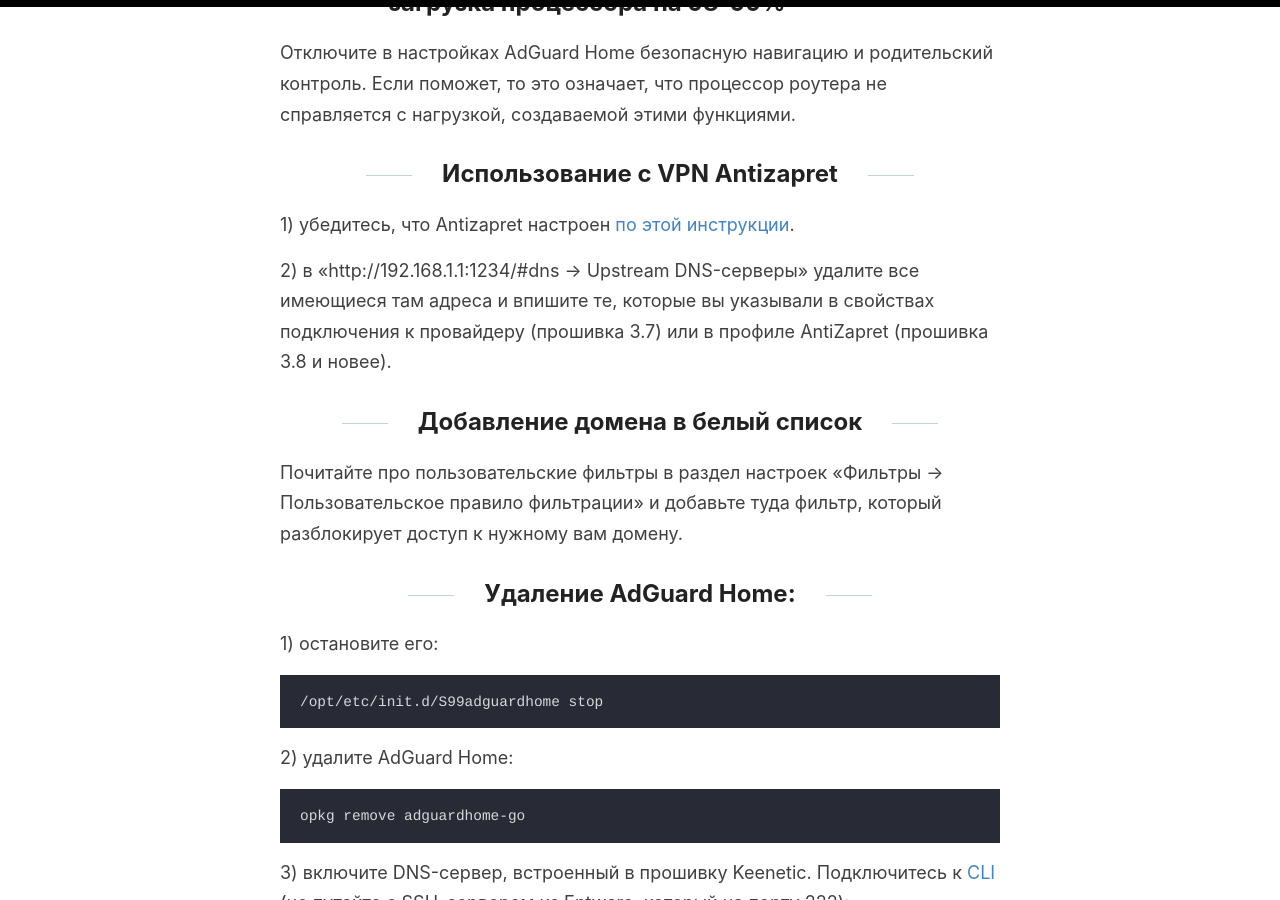
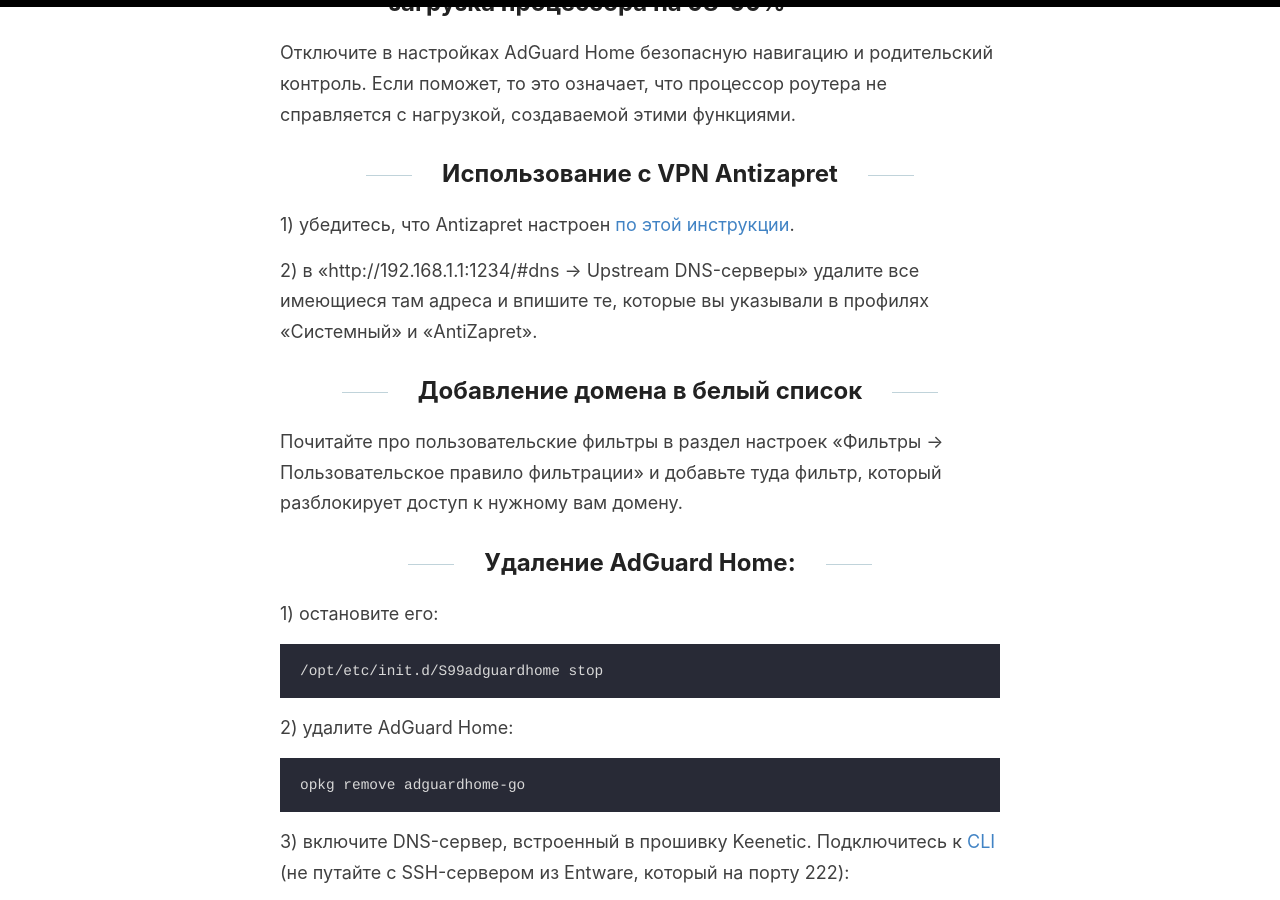
Before and after one commit to dartraiden/dartraiden.github.io, a Jekyll site: the page built from _posts/2020-12-13-AdGuard-Home-Keenetic.md, in a window 1280 px wide and 900 px high, scrolled down 2013 px. Built offline with Jekyll 4.4.1, drawn with Linux system fonts in a browser that asks for light colours; our own code applies the rules of GitHub Pages for plain Markdown files.

Commit message:
Update link to AntiZapret manual

```diff
--- a/_posts/2020-12-13-AdGuard-Home-Keenetic.md
+++ b/_posts/2020-12-13-AdGuard-Home-Keenetic.md
@@ -45,9 +45,9 @@
 Отключите в настройках AdGuard Home безопасную навигацию и родительский контроль. Если поможет, то это означает, что процессор роутера не справляется с нагрузкой, создаваемой этими функциями.
 
 ## Использование с VPN Antizapret
-1) убедитесь, что Antizapret настроен [по этой инструкции](https://4pda.to/forum/index.php?act=findpost&pid=69187590&anchor=Spoil-69187590-16).
+1) убедитесь, что Antizapret настроен [по этой инструкции](https://t.me/FuckYouRKN/7).
 
-2) в «http://192.168.1.1:1234/#dns → Upstream DNS-серверы» удалите все имеющиеся там адреса и впишите те, которые вы указывали в свойствах подключения к провайдеру (прошивка 3.7) или в профиле AntiZapret (прошивка 3.8 и новее).
+2) в «http://192.168.1.1:1234/#dns → Upstream DNS-серверы» удалите все имеющиеся там адреса и впишите те, которые вы указывали в профилях «Системный» и «AntiZapret».
 
 ## Добавление домена в белый список
 Почитайте про пользовательские фильтры в раздел настроек «Фильтры → Пользовательское правило фильтрации» и добавьте туда фильтр, который разблокирует доступ к нужному вам домену.
```
